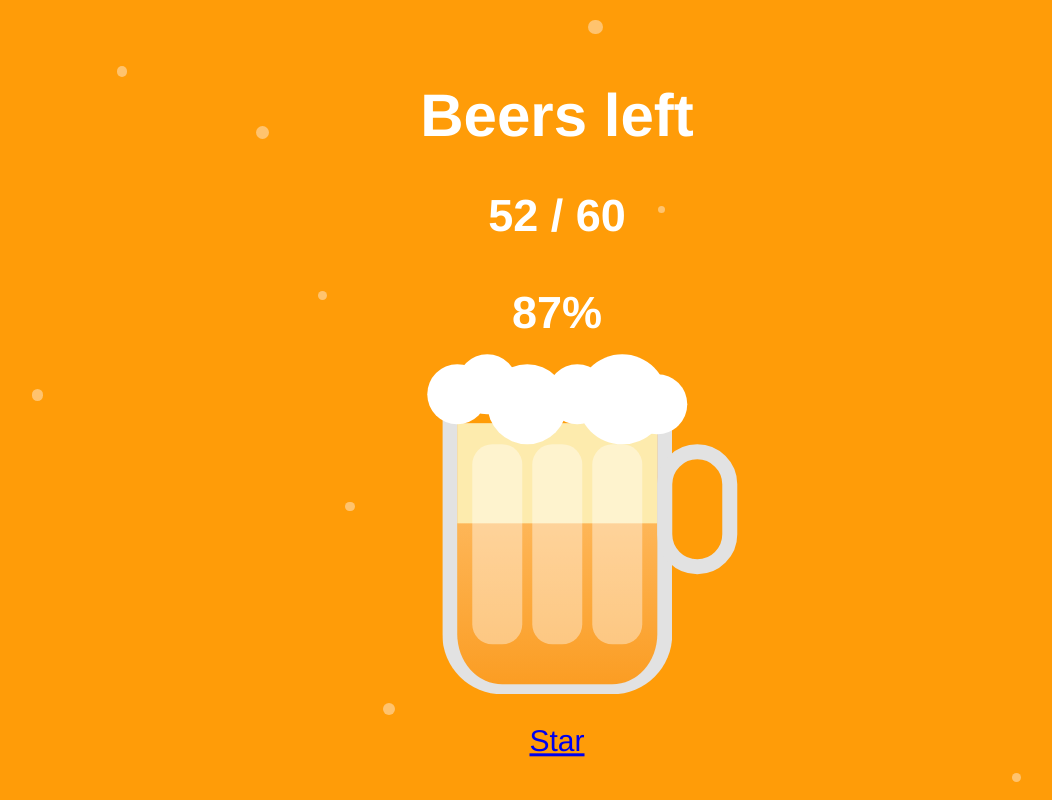
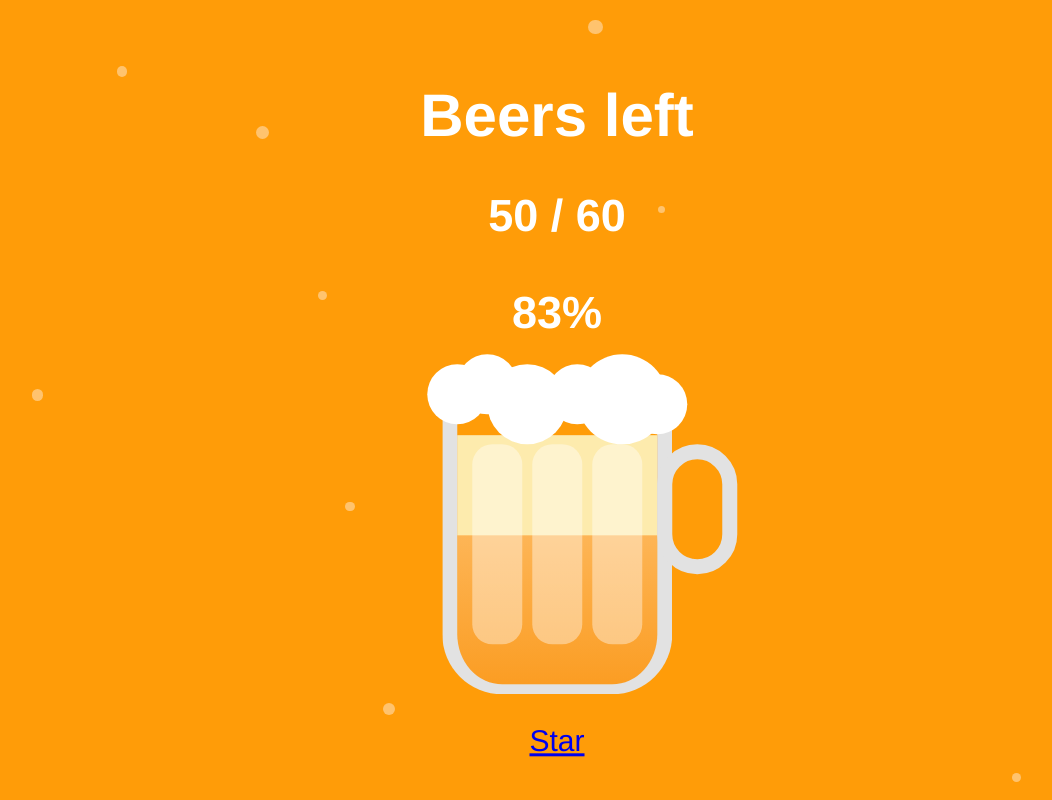
Before and after one commit to lpredova/beerMeter, a plain HTML site: page index.html in a window 1280 px wide. Shown: the whole page, without its empty margins (83-1135 px from the left). Drawn offline with Linux system fonts and the light colour scheme.

Commit message:
Thursday chill

```diff
--- a/index.html
+++ b/index.html
@@ -32,7 +32,7 @@
     <div class="beerStatus">
         <h1>Beers left</h1>
         <h2>
-            <span id="beersLeft">52</span>&nbsp/
+            <span id="beersLeft">50</span>&nbsp/
             <span id="beersTotal">60</span>
             <p id="percentage"></p>
         </h2>
```
